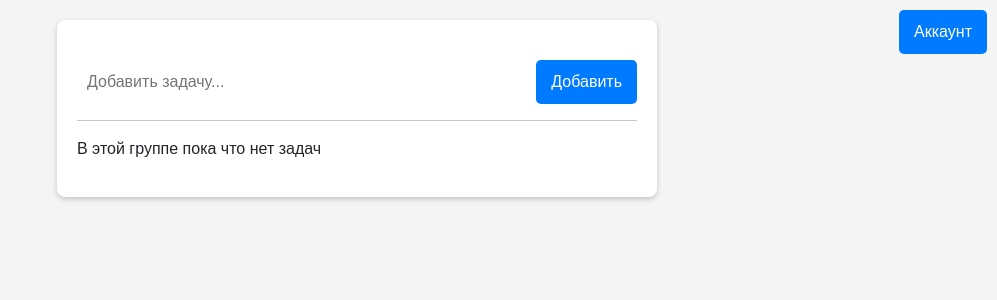
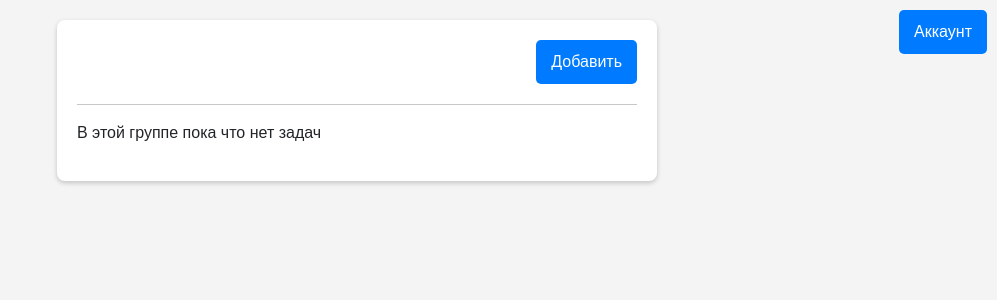
Before and after one commit to GidroN/TaskManager, a Django app: template templates/app/task_list.html in a window 1280 px wide. Shown: the top 300 px of the page, without its empty margins (283-1280 px from the left). Run offline with Django 4.2, Linux system fonts and the light colour scheme; the template is opened without the code that fills it, so the values that code supplies are empty.

Commit message:
Corrected the styles & html template

```diff
--- a/static/app/css/style.css
+++ b/static/app/css/style.css
@@ -21,10 +21,10 @@ body {
 }
 
 .group-list {
-   position: absolute;
-   left: 0;
-   top: 0;
-   width: 250px;
+    position: absolute;
+    left: 0;
+    top: 0;
+    width: 250px;
     height: 100%;
     background: white;
     color: #fff;
@@ -45,6 +45,8 @@ body {
 
 .group-list ul li:hover {
     cursor: pointer;
+    background-color: rgba(173,205,255,0.48);
+    border-radius: 5px;
 }
 
 .group-list ul li a{
@@ -70,18 +72,11 @@ body {
     top: 10px;
 }
 
-.new-task-input-group {
-    display: flex;
-    width: 100%; /* Занимаем всю ширину родительского элемента */
-    margin-bottom: 10px; /* Если нужен отступ снизу */
-}
-
 .new-task {
     flex-grow: 1;
     border: none;
     padding: 10px;
     outline: none;
-    /* Убираем правый радиус, т.к. он будет у кнопки */
     border-radius: 5px 0 0 5px;
 }
 
@@ -139,7 +134,3 @@ body {
     background: none;
     cursor: pointer;
 }
-
-.task-checkbox {
-    margin-right: 10px;
-}
--- a/templates/base.html
+++ b/templates/base.html
@@ -19,57 +19,15 @@
       <div class="header">
           {% block group_title %}
           {% endblock group_title %}
-{#          <button onclick="addNewTask()" class="add-btn">Добавить</button>#}
+          <button class="add-btn" type="button">Добавить</button>
         <div class="account-settings">
             <button class="add-btn">Аккаунт</button>
         </div>
       </div>
-        <div class="new-task-input-group">
-          <input type="text" class="new-task" placeholder="Добавить задачу..." id="newTaskInput">
-          <button onclick="addNewTask()" class="add-btn">Добавить</button>
-        </div>
       <ul class="task-list" id="taskList">
           {% block task_list %}
           {% endblock task_list %}
       </ul>
     </div>
-    <script>
-        {#// обработка нажатия на чекбокс задачи#}
-        {#function toggletaskcompleted(checkbox, taskid) {#}
-        {#    var taskitem = document.getelementbyid(taskid);#}
-        {#    if (checkbox.checked) {#}
-        {#        taskitem.classlist.add('completed');#}
-        {#    } else {#}
-        {#        taskitem.classlist.remove('completed');#}
-        {#    }#}
-        {#    // возможно, вам потребуется обновить состояние задачи в базе данных#}
-        {# }#}
-        {##}
-        {#function deletetask(taskid) {#}
-        {#    var taskitem = document.getelementbyid(taskid);#}
-        {#    taskitem.remove();#}
-        {#    // возможно, вам потребуется удалить задачу из базы данных#}
-        {# }#}
-        {##}
-        {#function addnewtask() {#}
-        {#    var taskcontent = document.getelementbyid('newtaskinput').value;#}
-        {#    if(taskcontent.trim() !== "") {#}
-        {#        var taskid = "task" + new date().gettime(); // уникальный id для новой задачи#}
-        {#        var tasklist = document.getelementbyid('tasklist');#}
-        {#        var taskitem = document.createelement('li');#}
-        {#        taskitem.setattribute('id', taskid);#}
-        {#        taskitem.innerhtml =#}
-        {#            '<input type="checkbox" class="task-checkbox" onclick="toggletaskcompleted(this, \'' + taskid + '\')">' +#}
-        {#            taskcontent +#}
-        {#            '<span class="delete-btn" onclick="deletetask(\'' + taskid + '\')">&#x2715;</span>';#}
-        {#        tasklist.appendchild(taskitem);#}
-        {#        document.getelementbyid('newtaskinput').value = ""; // очистить поле ввода#}
-        {#    } else {#}
-        {#        alert("введите задачу");#}
-        {#    }#}
-        {#    // возможно, вам потребуется добавить задачу в базу данных#}
-        {# }#}
-    </script>
-
 </body>
 </html>
```
